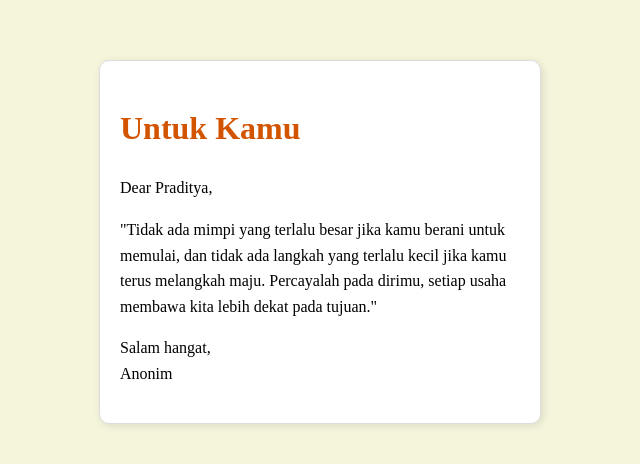
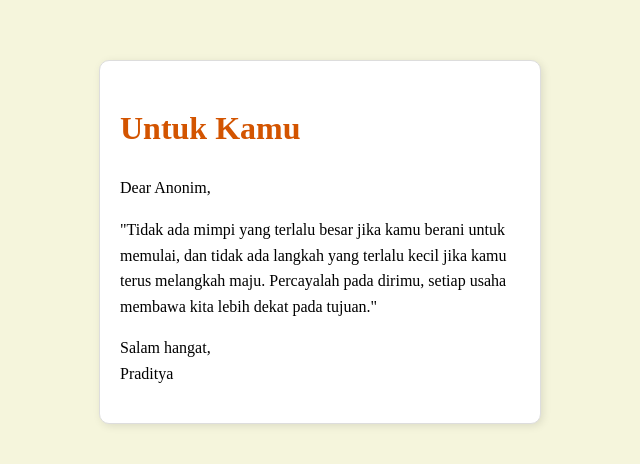
Before and after one commit to Pradityaaa/Bahan-Gabut, a plain HTML site: page index.html in a window 1280 px wide. Shown: the part 158-622 px from the top of the page, 320-960 px from the left. Drawn offline with Linux system fonts and the light colour scheme; a script that the page names is missing.

Commit message:
Update index.html

```diff
--- a/index.html
+++ b/index.html
@@ -9,9 +9,9 @@
 <body>
     <div class="surat">
         <h1>Untuk Kamu</h1>
-        <p>Dear Praditya,</p>
+        <p>Dear Anonim,</p>
         <p>"Tidak ada mimpi yang terlalu besar jika kamu berani untuk memulai, dan tidak ada langkah yang terlalu kecil jika kamu terus melangkah maju. Percayalah pada dirimu, setiap usaha membawa kita lebih dekat pada tujuan."</p>
-        <p>Salam hangat,<br>Anonim</p>
+        <p>Salam hangat,<br>Praditya</p>
     </div>
     <div id="qrcode"></div>
     <script src="qrcode.min.js"></script>
```
